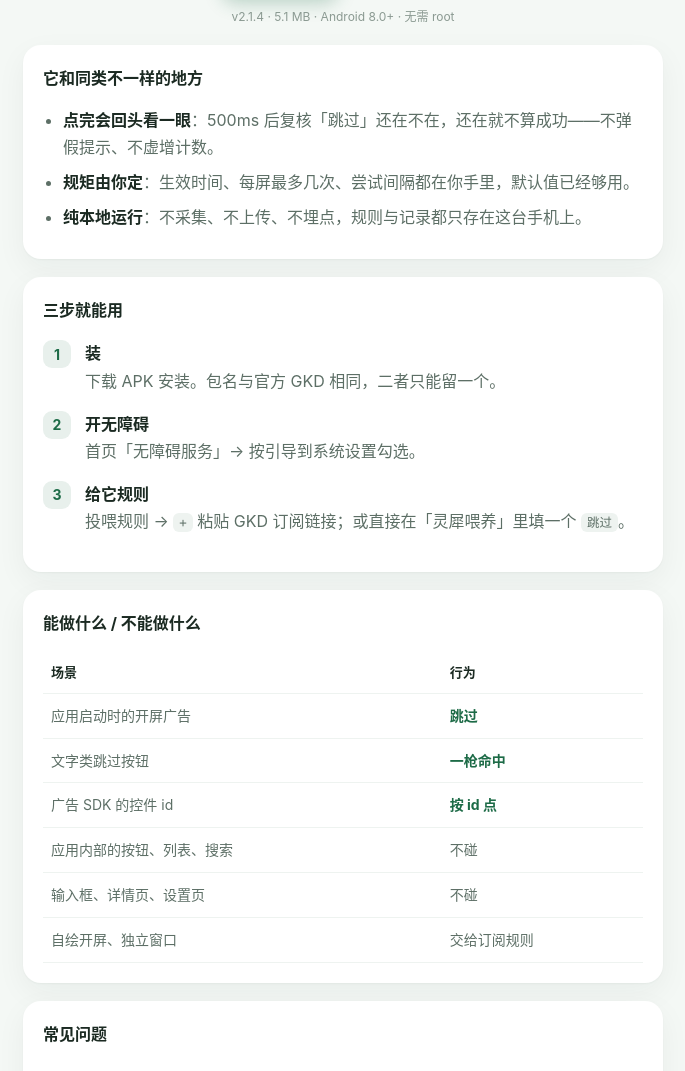
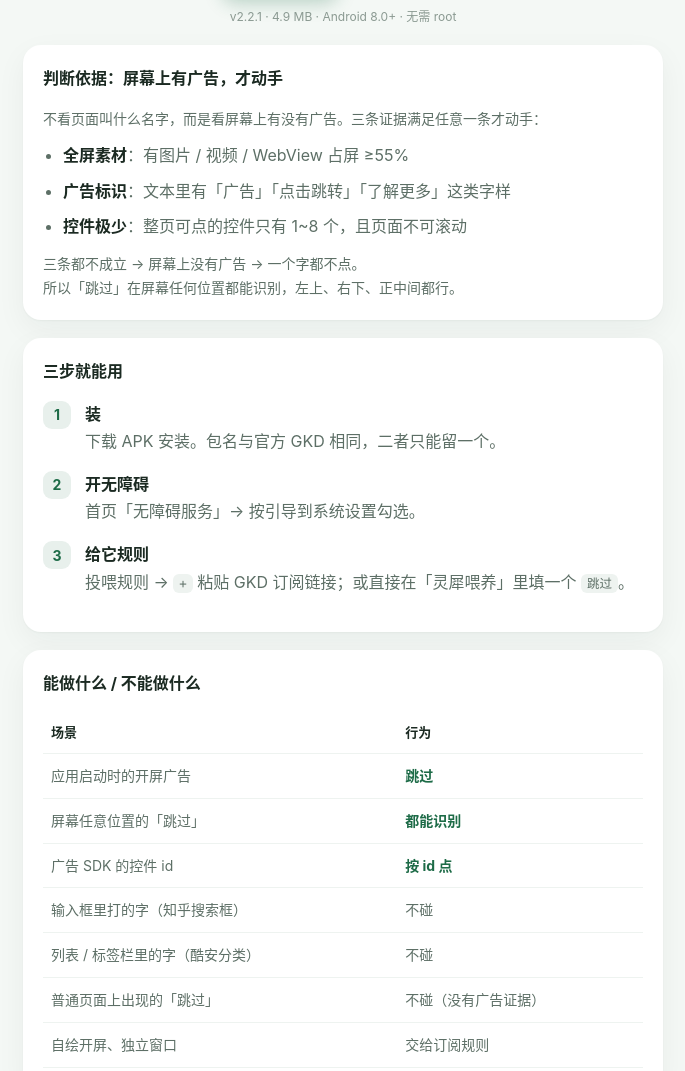
Before and after one commit to zhaodebing/lingxi-jump, a website: page docs/index.html in a window 1280 px wide. Shown: the part 344-1415 px from the top of the page, without its empty margins (297-982 px from the left). Drawn offline with Linux system fonts and the light colour scheme.

Commit message:
2.2.1：判定改为「屏幕上有广告才动手」，README 与落地页同步

```diff
--- a/docs/index.html
+++ b/docs/index.html
@@ -88,15 +88,22 @@
     <a class="btn btn-primary" href="https://github.com/zhaodebing/lingxi-jump/releases/latest">下载 APK</a>
     <a class="btn btn-ghost" href="https://github.com/zhaodebing/lingxi-jump">查看源码</a>
   </div>
-  <p class="meta">v2.1.4 · 5.1 MB · Android 8.0+ · 无需 root</p>
+  <p class="meta">v2.2.1 · 4.9 MB · Android 8.0+ · 无需 root</p>
 
   <div class="card">
-    <h2>它和同类不一样的地方</h2>
+    <h2>判断依据：屏幕上有广告，才动手</h2>
+    <p style="color:var(--sub);font-size:14px;margin:0 0 12px">
+      不看页面叫什么名字，而是看屏幕上有没有广告。三条证据满足任意一条才动手：
+    </p>
     <ul>
-      <li><b>点完会回头看一眼</b>：500ms 后复核「跳过」还在不在，还在就不算成功——不弹假提示、不虚增计数。</li>
-      <li><b>规矩由你定</b>：生效时间、每屏最多几次、尝试间隔都在你手里，默认值已经够用。</li>
-      <li><b>纯本地运行</b>：不采集、不上传、不埋点，规则与记录都只存在这台手机上。</li>
+      <li><b>全屏素材</b>：有图片 / 视频 / WebView 占屏 ≥55%</li>
+      <li><b>广告标识</b>：文本里有「广告」「点击跳转」「了解更多」这类字样</li>
+      <li><b>控件极少</b>：整页可点的控件只有 1~8 个，且页面不可滚动</li>
     </ul>
+    <p style="color:var(--sub);font-size:14px;margin:12px 0 0">
+      三条都不成立 → 屏幕上没有广告 → 一个字都不点。<br>
+      所以「跳过」在屏幕任何位置都能识别，左上、右下、正中间都行。
+    </p>
   </div>
 
   <div class="card">
@@ -113,10 +120,11 @@
     <table>
       <tr><th>场景</th><th>行为</th></tr>
       <tr><td>应用启动时的开屏广告</td><td><b>跳过</b></td></tr>
-      <tr><td>文字类跳过按钮</td><td><b>一枪命中</b></td></tr>
+      <tr><td>屏幕任意位置的「跳过」</td><td><b>都能识别</b></td></tr>
       <tr><td>广告 SDK 的控件 id</td><td><b>按 id 点</b></td></tr>
-      <tr><td>应用内部的按钮、列表、搜索</td><td>不碰</td></tr>
-      <tr><td>输入框、详情页、设置页</td><td>不碰</td></tr>
+      <tr><td>输入框里打的字（知乎搜索框）</td><td>不碰</td></tr>
+      <tr><td>列表 / 标签栏里的字（酷安分类）</td><td>不碰</td></tr>
+      <tr><td>普通页面上出现的「跳过」</td><td>不碰（没有广告证据）</td></tr>
       <tr><td>自绘开屏、独立窗口</td><td>交给订阅规则</td></tr>
     </table>
   </div>
@@ -125,15 +133,17 @@
     <h2>常见问题</h2>
     <details><summary>装了没反应？</summary><p>先看首页「无障碍服务」是不是"已连接"。MIUI / ColorOS 还需要允许"后台弹出界面"与"自启动"。</p></details>
     <details><summary>某个应用跳不掉？</summary><p>那多半是自绘开屏，文字规则够不着。试试订阅里有没有对应应用，或在「灵犀喂养」填那个按钮上的字。</p></details>
-    <details><summary>会不会点错？</summary><p>判定里有三道闸：手指按住不动手、列表/输入框/详情页否决、失败两次冷却 60 秒。</p></details>
+    <details><summary>会不会点错？</summary><p>判定是"有广告才动手"，再加输入框、列表、整屏容器三道否决。每一条都对应一次真实踩过的坑。</p></details>
+    <details><summary>点了没反应？</summary><p>点完 500ms 会复核「跳过」还在不在：还在就不弹提示、不计数，也不会对着同一处反复点。</p></details>
+    <details><summary>有什么跳不掉？</summary><p>自绘开屏（酷安、腾讯视频那种）经常既没文字也没控件 id，文字规则够不着，这类交给订阅规则。引导页有极小概率被误判成广告页。</p></details>
     <details><summary>通知栏那条能去掉吗？</summary><p>可以。自启与省电 → 常驻通知。它是前台服务，用来保证服务不被系统杀掉。</p></details>
     <details><summary>数据安全吗？</summary><p>不采集设备信息、不埋点、不上报。唯一联网行为是你手动添加订阅并点「更新」时。</p></details>
   </div>
 
   <div class="card">
-    <h2>校验（v2.1.4）</h2>
+    <h2>校验（v2.2.1）</h2>
     <p style="color:var(--sub);font-size:14px;margin:0 0 8px">下载后可自行核对，防止被中间人替换：</p>
-    <code>sha256: 00ef18ff832718b30f4f997a1361aa1bcb32d8c65ef6d41dd70a1697d78f7b4e</code>
+    <code>sha256: 444591d1a9b8ca1f475963cc32fb280f45e3c125790b095d8eba0b4acd343a2f</code>
   </div>
 
   <footer>
```
Also changed, not shown: README.md.
